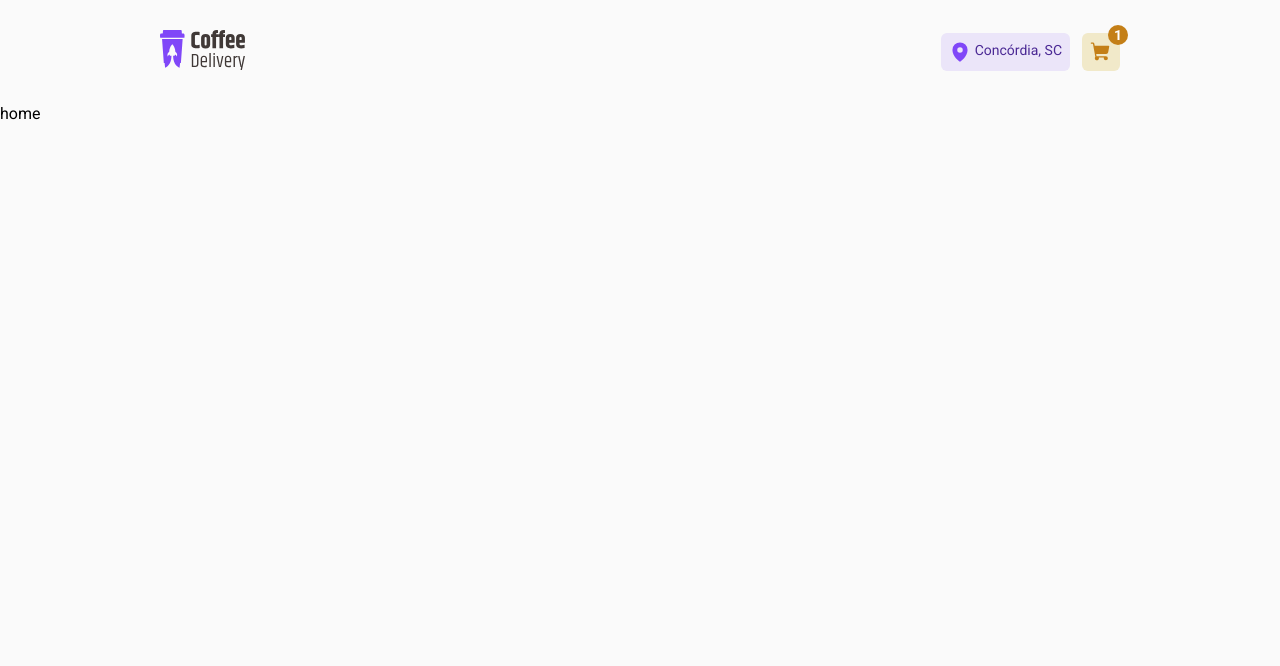
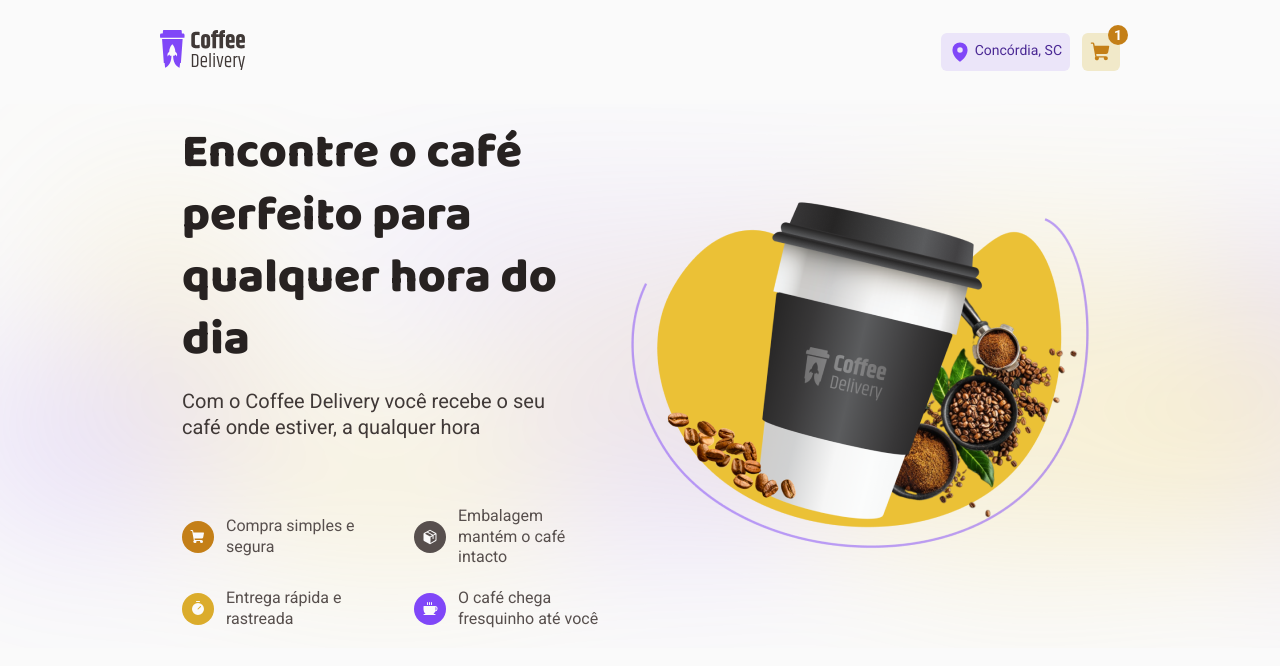
Before and after one commit to o-igor-trentini/ignite-coffee-delivery, a React (Vite) app: page / in a window 1280 px wide. Shown: the top 666 px of the page. Built offline with nearby package versions, Linux system fonts and the light colour scheme.

Commit message:
feat: Intro da pagina Home

```diff
--- a/src/components/ui/Title/index.tsx
+++ b/src/components/ui/Title/index.tsx
@@ -6,9 +6,10 @@
 interface TextProps {
     children: ReactNode;
     size: TextSize;
+    className?: string;
 }
 
-export const Title: FC<TextProps> = ({ children, size }) => {
+export const Title: FC<TextProps> = ({ children, size, className }) => {
     const sizeClassName: Record<TextSize, string> = {
         xs: styles.titleXs,
         sm: styles.textSm,
@@ -17,7 +18,7 @@
         xl: styles.titleXl,
     };
 
-    const className = `${styles.title} ${sizeClassName[size]}`;
+    const cName = `${styles.title} ${sizeClassName[size]} ${className ?? ''}`;
 
-    return <span className={className}>{children}</span>;
+    return <span className={cName}>{children}</span>;
 };
--- /dev/null
+++ b/src/pages/Home/components/Intro/components/Description/index.module.css
@@ -0,0 +1,58 @@
+.description {
+    width: 30%;
+
+    display: flex;
+    justify-content: center;
+    align-items: center;
+    flex-direction: column;
+    gap: 66px;
+}
+
+.descriptionDisclaimer {
+    display: flex;
+    justify-content: flex-start;
+    align-items: center;
+    flex-direction: column;
+    gap: 16px;
+}
+
+.descriptionTitle {
+    width: 100%;
+
+    color: var(--base-title);
+}
+
+.descriptionSubtitle {
+    width: 100%;
+
+    color: var(--base-subtitle);
+}
+
+.descriptionItens {
+    width: 100%;
+    overflow-wrap: break-word;
+
+    display: grid;
+    grid-template-columns: 50% 50%;
+    gap: 20px 40px;
+}
+
+.descriptionItem {
+    display: flex;
+    justify-content: flex-start;
+    align-items: center;
+    gap: 12px;
+
+    color: var(--base-text);
+}
+
+.descriptionItemIcon {
+    width: 2rem;
+    height: 2rem;
+    padding: 8px;
+
+    color: var(--background);
+    font-size: 1rem;
+
+    border-radius: 50%;
+}
--- /dev/null
+++ b/src/pages/Home/components/Intro/components/Description/index.tsx
@@ -0,0 +1,50 @@
+import { FC } from 'react';
+import styles from './index.module.css';
+import { Text } from '../../../../../../components/ui/Text';
+import { Coffee, Package, ShoppingCart, Timer } from 'phosphor-react';
+import { Title } from '../../../../../../components/ui/Title';
+
+export const Description: FC = () => {
+    const descriptionItens: { icon: JSX.Element; backgroundColor: string; text: string }[] = [
+        {
+            icon: <ShoppingCart weight="fill" />,
+            backgroundColor: 'var(--yellow-dark)',
+            text: 'Compra simples e segura',
+        },
+        {
+            icon: <Package weight="fill" />,
+            backgroundColor: 'var(--base-text)',
+            text: 'Embalagem mantém o café intacto',
+        },
+        { icon: <Timer weight="fill" />, backgroundColor: 'var(--yellow)', text: 'Entrega rápida e rastreada' },
+        { icon: <Coffee weight="fill" />, backgroundColor: 'var(--purple)', text: 'O café chega fresquinho até você' },
+    ];
+
+    return (
+        <div className={styles.description}>
+            <div className={styles.descriptionDisclaimer}>
+                <Title size="xl" className={styles.descriptionTitle}>
+                    Encontre o café perfeito para qualquer hora do dia
+                </Title>
+
+                <Text size="lg" weight="regular" className={styles.descriptionSubtitle}>
+                    Com o Coffee Delivery você recebe o seu café onde estiver, a qualquer hora
+                </Text>
+            </div>
+
+            <div className={styles.descriptionItens}>
+                {descriptionItens.map((item) => (
+                    <div key={item.text} className={styles.descriptionItem}>
+                        <span className={styles.descriptionItemIcon} style={{ backgroundColor: item.backgroundColor }}>
+                            {item.icon}
+                        </span>
+
+                        <Text size="md" weight="regular">
+                            {item.text}
+                        </Text>
+                    </div>
+                ))}
+            </div>
+        </div>
+    );
+};
--- /dev/null
+++ b/src/pages/Home/components/Intro/index.module.css
@@ -0,0 +1,13 @@
+.intro {
+    width: 100%;
+    height: 34rem;
+
+    display: flex;
+    justify-content: center;
+    align-items: center;
+    flex-direction: row;
+    gap: 56px;
+
+    background-image: url("../../../../assets/pages/home/background.svg");
+    background-repeat: repeat-x;
+}
--- /dev/null
+++ b/src/pages/Home/components/Intro/index.tsx
@@ -0,0 +1,14 @@
+import { FC } from 'react';
+import styles from './index.module.css';
+import homeCoffePng from '../../../../assets/pages/home/coffee.png';
+import { Description } from './components/Description';
+
+export const Intro: FC = () => {
+    return (
+        <div className={styles.intro}>
+            <Description />
+
+            <img src={homeCoffePng} alt="" />
+        </div>
+    );
+};
--- /dev/null
+++ b/src/pages/Home/index.module.css
@@ -0,0 +1,5 @@
+.home {
+    display: flex;
+    justify-content: center;
+    align-items: center;
+}
--- a/src/pages/Home/index.tsx
+++ b/src/pages/Home/index.tsx
@@ -1,5 +1,11 @@
 import { FC } from 'react';
+import styles from './index.module.css';
+import { Intro } from './components/Intro';
 
 export const Home: FC = () => {
-    return <div>home</div>;
+    return (
+        <div className={styles.home}>
+            <Intro />
+        </div>
+    );
 };
```
Also changed, not shown: src/assets/pages/home/background.svg (added), src/assets/pages/home/coffee.png (added).
